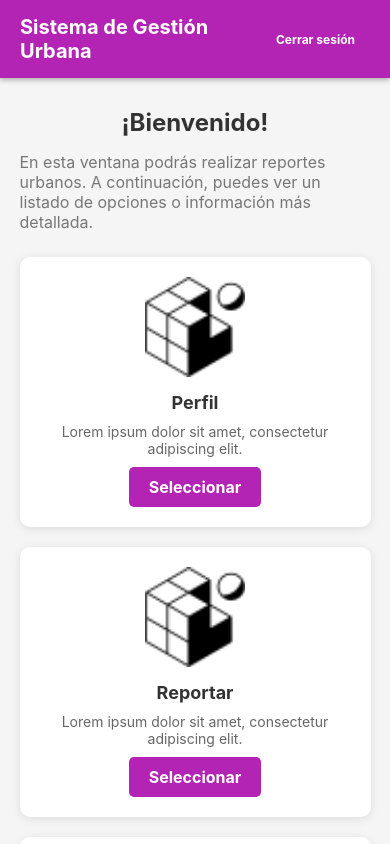
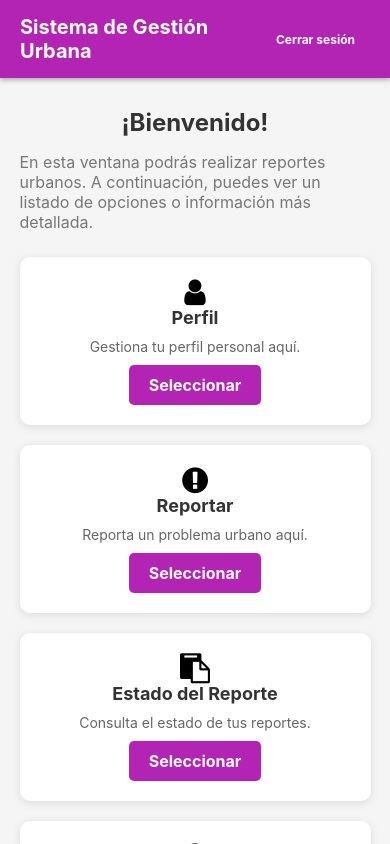
Before and after one commit to Juandoqg/SGU, a React Native app: screen /SecondScreen in a window 390 px wide. Built offline with nearby package versions, Linux system fonts and the light colour scheme.

Commit message:
Se agregan iconos y separan cards

```diff
--- a/src/screens/SecondScreen.js
+++ b/src/screens/SecondScreen.js
@@ -1,6 +1,7 @@
 import React from 'react';
-import { View, Text, ScrollView, TouchableOpacity, Image } from 'react-native';
+import { View, Text, ScrollView, TouchableOpacity } from 'react-native';
 import { useNavigation } from '@react-navigation/native';
+import Icon from 'react-native-vector-icons/FontAwesome';
 import styles from './SecondScreenStyles';
 
 const SecondScreen = () => {
@@ -10,24 +11,53 @@ const SecondScreen = () => {
     navigation.navigate('MainScreen');
   };
 
-  const handlePressOption = (option) => {
-    console.log(option);
-    const screenMapping = {
-      'Perfil': 'PerfilScreen',
-      'Reportar': 'ReportarScreen',
-      'Estado del reporte': 'EstadoReporteScreen',
-      'Info': 'InfoAdicionalScreen'
-    };
-    navigation.navigate(screenMapping[option]);
+  const handlePressOption = (screen) => {
+    navigation.navigate(screen);
   };
 
-  // Asegúrate de usar 'require' para las imágenes locales
-  const options = [
-    { option: 'Perfil', image: require('../../assets/favicon.png') },
-    { option: 'Reportar', image: require('../../assets/favicon.png') },
-    { option: 'Estado del reporte', image: require('../../assets/favicon.png') },
-    { option: 'Info', image: require('../../assets/favicon.png') },
-  ];
+  const PerfilCard = () => (
+    <View style={styles.card}>
+      <Icon name="user" size={30} color="#000" style={styles.cardIcon} />
+      <Text style={styles.cardTitle}>Perfil</Text>
+      <Text style={styles.cardText}>Gestiona tu perfil personal aquí.</Text>
+      <TouchableOpacity style={styles.cardButton} onPress={() => handlePressOption('PerfilScreen')}>
+        <Text style={styles.cardButtonText}>Seleccionar</Text>
+      </TouchableOpacity>
+    </View>
+  );
+
+  const ReportarCard = () => (
+    <View style={styles.card}>
+      <Icon name="exclamation-circle" size={30} color="#000" style={styles.cardIcon} />
+      <Text style={styles.cardTitle}>Reportar</Text>
+      <Text style={styles.cardText}>Reporta un problema urbano aquí.</Text>
+      <TouchableOpacity style={styles.cardButton} onPress={() => handlePressOption('ReportarScreen')}>
+        <Text style={styles.cardButtonText}>Seleccionar</Text>
+      </TouchableOpacity>
+    </View>
+  );
+
+  const EstadoReporteCard = () => (
+    <View style={styles.card}>
+      <Icon name="clipboard" size={30} color="#000" style={styles.cardIcon} />
+      <Text style={styles.cardTitle}>Estado del Reporte</Text>
+      <Text style={styles.cardText}>Consulta el estado de tus reportes.</Text>
+      <TouchableOpacity style={styles.cardButton} onPress={() => handlePressOption('EstadoReporteScreen')}>
+        <Text style={styles.cardButtonText}>Seleccionar</Text>
+      </TouchableOpacity>
+    </View>
+  );
+
+  const InfoCard = () => (
+    <View style={styles.card}>
+      <Icon name="info-circle" size={30} color="#000" style={styles.cardIcon} />
+      <Text style={styles.cardTitle}>Info</Text>
+      <Text style={styles.cardText}>Información adicional sobre el sistema.</Text>
+      <TouchableOpacity style={styles.cardButton} onPress={() => handlePressOption('InfoScreen')}>
+        <Text style={styles.cardButtonText}>Seleccionar</Text>
+      </TouchableOpacity>
+    </View>
+  );
 
   return (
     <View style={styles.container}>
@@ -51,19 +81,10 @@ const SecondScreen = () => {
 
           {/* Cards */}
           <View style={styles.cardContainer}>
-            {options.map((item, index) => (
-              <View key={index} style={styles.card}>
-                <Image source={item.image} style={styles.cardImage} />
-                <Text style={styles.cardTitle}>{item.option}</Text>
-                <Text style={styles.cardText}>Lorem ipsum dolor sit amet, consectetur adipiscing elit.</Text>
-                <TouchableOpacity
-                  style={styles.cardButton}
-                  onPress={() => handlePressOption(item.option)}
-                >
-                  <Text style={styles.cardButtonText}>Seleccionar</Text>
-                </TouchableOpacity>
-              </View>
-            ))}
+            <PerfilCard />
+            <ReportarCard />
+            <EstadoReporteCard />
+            <InfoCard />
           </View>
         </View>
       </ScrollView>
```
